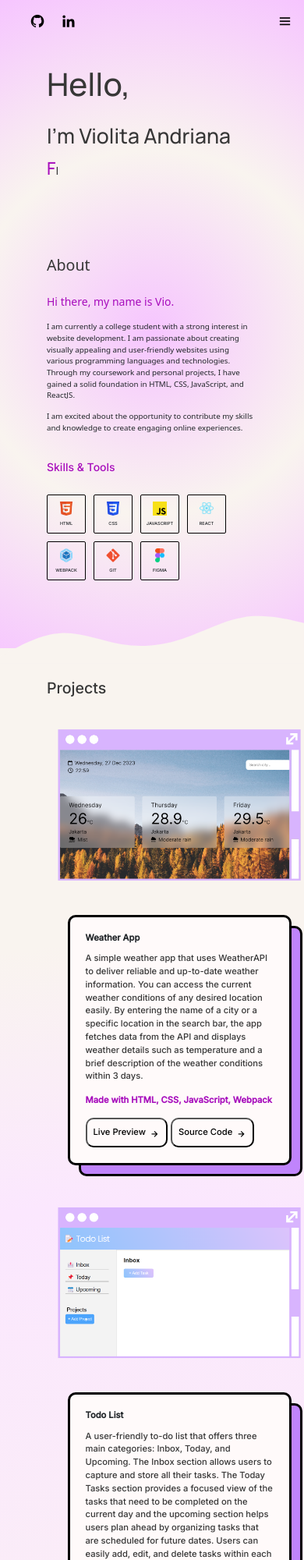
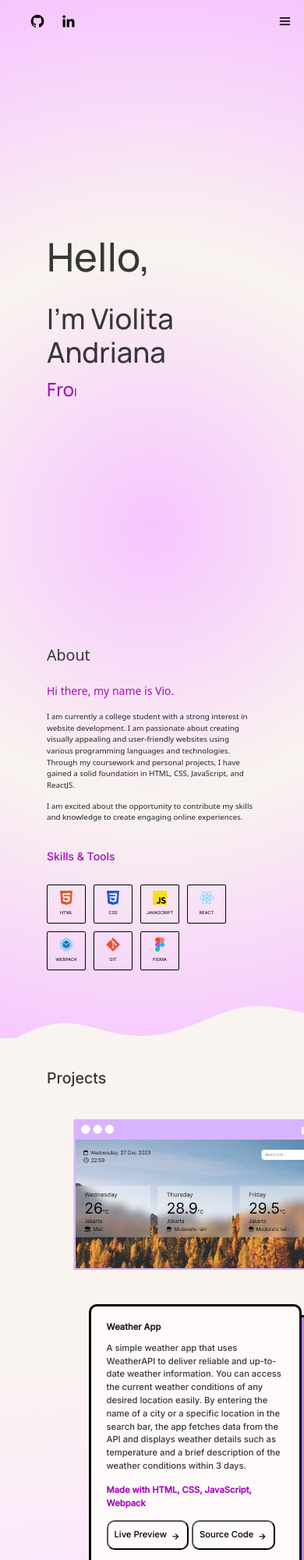
Before and after one commit to violitaandriana/portfolio-web, a website built with webpack: page dist/index.html in a window 390 px wide. Shown: the top 2000 px of the page at 78% size. Built offline with nearby package versions, Linux system fonts and the light colour scheme.

Commit message:
refactor: fix media screen for mobile phone size

```diff
--- a/src/styles.css
+++ b/src/styles.css
@@ -506,19 +506,6 @@ footer {
 
   .open-section {
     padding: 100px 60px;
-    height: auto;
-  }
-
-  .open-hello {
-    font-size: 2.9rem;
-  }
-
-  .open-name {
-    font-size: 1.9rem;
-  }
-
-  .typed-text {
-    font-size: 1.6rem;
   }
 
   .projects-title,
@@ -565,10 +552,6 @@ footer {
     font-size: 0.4rem;
   }
 
-  .projects-container {
-    margin-left: -20px;
-  }
-
   .left-side img {
     width: 500px;
     margin-top: -30px;
@@ -585,7 +568,7 @@ footer {
   }
 
   .view-more-btn {
-    margin-left: 60px;
+    margin-left: 84px;
   }
 
   .card-container {
@@ -594,7 +577,7 @@ footer {
   }
 
   .contact-card {
-    width: 260px;
+    width: 280px;
   }
 
   .contact-card i {
@@ -604,6 +587,6 @@ footer {
   .contact-card span,
   footer,
   footer span {
-    font-size: 0.75rem;
+    font-size: 0.9rem;
   }
 }
```
Also changed, not shown: 1 other file.
